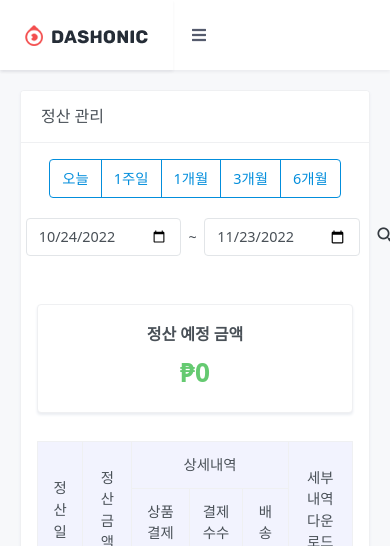
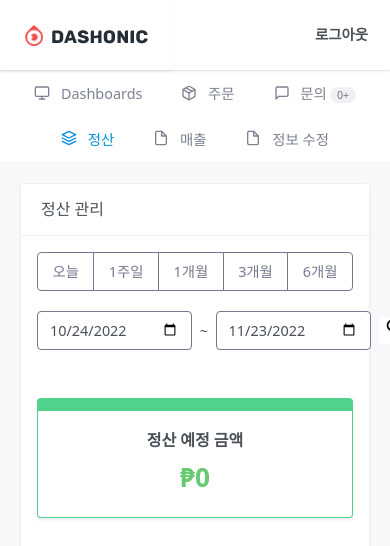
Before and after one commit to newsoft111/utoville-ecommerce-seller, a Django app: page /profit/ in a window 390 px wide. Shown: the top 546 px of the page. Run offline with Django 4.2, Linux system fonts and the light colour scheme; the visitor is signed in with stand-in values (Sample User, id 1); data that the repository does not hold is empty; some libraries are stand-ins or nearby versions.

Commit message:
정보 수정, 유효성 체크

```diff
--- a/account/urls.py
+++ b/account/urls.py
@@ -13,9 +13,7 @@ urlpatterns = [
 	#path('re/verify/email/', views.re_verify, name='re_verify'),
 	path('mypage/',
 		include([
-			path('orders/', views.my_order, name='my_order'),
-			path('subs/', views.subscription, name='subscription'),
-			path('cancel/', views.cancel, name='cancel'),
+			path('', views.my_profile, name='profile'),
 		])
 	)
 ]
--- /dev/null
+++ b/static/css/custom.css
@@ -0,0 +1,61 @@
+.custom-blockquote.blockquote.blockquote-outline-success {
+    border: 1px solid #51d28c;
+    border-left: 4px solid #51d28c;
+}
+.custom-blockquote.blockquote.blockquote-outline-primary {
+    border: 1px solid #038edc;
+    border-left: 4px solid #038edc;
+}
+.custom-blockquote.blockquote.blockquote-outline-danger {
+    border: 1px solid #f34e4e;
+    border-left: 4px solid #f34e4e;
+}
+.custom-blockquote.blockquote.blockquote-outline-purple {
+    border: 1px solid #564ab1;
+    border-left: 4px solid #564ab1;
+}
+.custom-blockquote.blockquote.blockquote-outline-secondary {
+    border: 1px solid #74788d;
+    border-left: 4px solid #74788d;
+}
+.custom-blockquote.blockquote.blockquote-outline-dark {
+    border: 1px solid #343a40;
+    border-left: 4px solid #343a40;
+}
+.custom-blockquote.blockquote.blockquote-outline-light {
+    border: 1px solid #f5f6f8;
+    border-left: 4px solid #f5f6f8;
+}
+.custom-blockquote.blockquote {
+	border-left: 3px solid;
+}
+
+.sales-all {
+	border-top: 13px solid #ef6866;
+	border-left: 1px solid #ef6866;
+	border-right: 1px solid #ef6866;
+	border-bottom: 1px solid #ef6866;
+}
+.pay-done {
+    border-top: 13px solid #51d28c;
+    border-left: 1px solid #51D28C;
+    border-right: 1px solid #51d28c;
+    border-bottom: 1px solid #51d28c;
+}
+.pay-refund {
+    border-top: 13px solid #ffc13f;
+    border-left: 1px solid #ffc13f;
+    border-right: 1px solid #ffc13f;
+    border-bottom: 1px solid #ffc13f;
+}
+.pay-calculate {
+	border-top: 13px solid #0d6efd;
+    border-left: 1px solid #0d6efd;
+    border-right: 1px solid #0d6efd;
+    border-bottom: 1px solid #0d6efd;
+}
+
+.underline {
+	text-decoration: underline;
+	text-underline-position: under;
+}
--- a/static/js/custom.js
+++ b/static/js/custom.js
@@ -90,3 +90,19 @@ function serialize (rawData) {
 
 	return rtnData;
 }
+
+// 이메일 정규표현식
+function email_check(email) {
+    let regex=/([\w-\.]+)@((\[[0-9]{1,3}\.[0-9]{1,3}\.[0-9]{1,3}\.)|(([\w-]+\.)+))([a-zA-Z]{2,4}|[0-9]{1,3})(\]?)$/;
+    return (email != '' && email != 'undefined' && regex.test(email));   // 정규표현식 검사를 통과하면 true를 리턴
+}
+// 계좌번호 정규표현식
+function account_check(number) {
+	let regex = /^[0-9]{4}[-\s\.]?[0-9]{4}[-\s\.]?[0-9]{4}[-\s\.]?[0-9]{4}$/;  //(임시) 카드번호 4자리-4자리-4자리-4자리 유형 체크
+	return (number != '' &&  number != 'undefined' && regex.test(number));
+}
+// 비밀번호 정규표현식
+function password_check(number) {
+	let regex = /^(?=.*?[A-Z])(?=.*?[a-z])(?=.*?[0-9])(?=.*?[#?!@$ %^&*-]).{8,}$/;
+	return (number != '' &&  number != 'undefined' && regex.test(number));
+}
--- a/templates/header.html
+++ b/templates/header.html
@@ -4,7 +4,7 @@
 <html lang="en">
 <head>
 	<meta charset="utf-8" />
-        <title>Sign In | Dashonic - Admin & Dashboard Template</title>
+	<title>Utoville HouseCare Seller</title>
 	<meta name="viewport" content="width=device-width, initial-scale=1.0">
 	<meta content="Premium Multipurpose Admin & Dashboard Template" name="description" />
 	<meta content="Pichforest" name="author" />
@@ -17,9 +17,26 @@
 	<link href="{% static 'css/app.min.css' %}" id="app-style" rel="stylesheet" type="text/css" />
 	<link href="{% static 'libs/fullcalendar/main.min.css' %}" rel="stylesheet" type="text/css" />
 	<script src="{% static 'js/custom.js' %}"></script>
+	<!-- Custom css -->
+	<link href="{% static 'css/custom.css' %}" rel="stylesheet" type="text/css" />
 </head>
 
+<style>
+	@media only screen and (max-width: 992px) {
+		.topnav {
+			position: relative;
+			top: 70px;
+			text-align: center;
+		}
+		.navbar-nav {
+			display: inline-block;
 
+		}
+		.navbar-nav li {
+			display: inline-block;
+		}
+	}
+</style>
 <body data-sidebar-size="lg" data-layout-mode="light">
 	<div id="layout-wrapper">
 		<header id="page-topbar">
@@ -36,15 +53,11 @@
 							</span>
 						</a>
 					</div>
-
-						<button type="button" class="btn btn-sm px-3 font-size-16 header-item vertical-menu-btn">
-							<i class="fa fa-fw fa-bars"></i>
-						</button>
 				</div>
 
 				<div>
 					<a href="{% url 'account:logout' %}" class="btn header-item user text-start d-flex align-items-center">
-							<span class="ms-2 d-none d-sm-block user-item-desc">
+						<span class="ms-2 d-sm-block user-item-desc">
 							<span class="user-name">로그아웃</span>
 						</span>
 					</a>
@@ -66,10 +79,6 @@
 					</span>
 				</a>
 			</div>
-
-				<button type="button" class="btn btn-sm px-3 font-size-16 header-item vertical-menu-btn">
-					<i class="fa fa-fw fa-bars"></i>
-				</button>
 
 			<div data-simplebar class="sidebar-menu-scroll">
 
@@ -121,9 +130,9 @@
 
 						<li class="menu-title" data-key="t-components">Profile</li>
 						<li>
-								<a href="javascript: void(0);">
+							<a href="{% url 'account:profile' %}">
 								<i class="icon nav-icon" data-feather="user"></i>
-									<span class="menu-item">셀러정보</span>
+								<span class="menu-item">정보 수정</span>
 							</a>
 						</li>
 
@@ -134,7 +143,58 @@
 		</div>
 		<!-- Left Sidebar End -->
 
+		<!-- ========== Responsive Top Menu Start ========== -->
+		<div class="topnav">
+			<div class="container-fluid">
+				<nav class="navbar navbar-light navbar-expand-lg topnav-menu">
+					<div class="navbar-collapse" id="topnav-menu-content">
+						<ul class="navbar-nav">
+							<li class="nav-item">
+								<a class="nav-link" href="{% url 'main:index' %}">
+									<i class="icon nav-icon" data-feather="monitor"></i>
+									<span class="menu-item">Dashboards</span>
+								</a>
+							</li>
 
+							<li class="nav-item">
+								<a class="nav-link" href="{% url 'order:list' %}">
+									<i class="icon nav-icon" data-feather="package"></i>
+								   <span class="menu-item">주문</span>
+								</a>
+							</li>
+
+							<li class="nav-item">
+								<a class="nav-link" href="{% url 'qna:list' %}">
+									<i class="icon nav-icon" data-feather="message-square"></i>
+									<span class="menu-item">문의</span>
+									<span class="badge rounded-pill badge-soft-secondary">{{counter_new_qna}}+</span>
+								</a>
+							</li>
+
+							<li class="nav-item">
+								<a class="nav-link" href="{% url 'profit:list' %}">
+									<i class="icon nav-icon" data-feather="layers"></i>
+									<span class="menu-item">정산</span>
+								</a>
+							</li>
+
+							<li class="nav-item">
+								<a class="nav-link" href="{% url 'revenue:list' %}">
+									<i class="icon nav-icon" data-feather="file"></i>
+									<span class="menu-item">매출</span>
+								</a>
+							</li>
+							<li class="nav-item">
+								<a class="nav-link" href="{% url 'account:profile' %}">
+									<i class="icon nav-icon" data-feather="file"></i>
+									<span class="menu-item">정보 수정</span>
+								</a>
+							</li>
+						</ul>
+					</div>
+				</nav>
+			</div>
+		</div>
 
 		<!-- ============================================================== -->
 		<!-- Start right Content here -->
--- a/templates/profit/profit_list.html
+++ b/templates/profit/profit_list.html
@@ -6,16 +6,13 @@
 {% load mathfilters %}
 
 <style>
-@media only screen and (max-width: 767px){
-	.date-btn-main {
-		flex-wrap: wrap;
-	}
-	#date-btn {
+@media only screen and (max-width: 767px) {
+	.btn-group {
+		width: 100% !important;
 		margin-bottom: 20px;
 	}
 }
 </style>
-<!-- Begin page -->
 <div class="page-content">
 	<div class="container-fluid">
 		<div class="row">
@@ -25,31 +22,24 @@
 						<h4 class="card-title">정산 관리</h4>
 					</div>
 					<div class="card-body p-3">
-						<!-- <div class="text-start my-5">
-							<h5 class="fw-bold">n월 정산요약</h5>
-							<div class="d-flex justify-content-between">
-								<p>정산 지급 예정일: YYYY-MM-DD</p>
-								<P>정산 계좌: </P>
-								<P>정산 예정 금액: 0원</P>
+						<div class="d-md-flex justify-content-center align-items-center mb-5">
+							<div class="btn-group" id="date-btn">
+								<button type="button" class="btn btn-outline-secondary" onclick="todayBtn()">오늘</button>
+								<button type="button" class="btn btn-outline-secondary" onclick="lastWeekBtn()">1주일</button>
+								<button type="button" class="btn btn-outline-secondary" onclick="lastOneMonthBtn()">1개월</button>
+								<button type="button" class="btn btn-outline-secondary" onclick="lastThreeMonthBtn()">3개월</button>
+								<button type="button" class="btn btn-outline-secondary" onclick="lastSixMonthBtn()">6개월</button>
 							</div>
-						</div> -->
-						<div class="d-flex justify-content-center align-items-center mb-5 date-btn-main">
-							<div class="btn-group" id="date-btn">
-								<button type="button" class="btn btn-outline-primary" onclick="todayBtn()">오늘</button>
-								<button type="button" class="btn btn-outline-primary" onclick="lastWeekBtn()">1주일</button>
-								<button type="button" class="btn btn-outline-primary" onclick="lastOneMonthBtn()">1개월</button>
-								<button type="button" class="btn btn-outline-primary" onclick="lastThreeMonthBtn()">3개월</button>
-								<button type="button" class="btn btn-outline-primary" onclick="lastSixMonthBtn()">6개월</button>
-							</div>
-							<hr>
-							<div class="d-flex align-items-center ms-5">
-								<input class="form-control form-radius" name="start_date" type="date" id="start-date-input">
-								&nbsp;&nbsp;~&nbsp;&nbsp;
-								<input class="form-control form-radius" name="end_date" type="date" id="end-date-input">
-								<a href="#searchCollapse" data-bs-target="#" data-bs-toggle="collapse" class="nav-link search-link lh-1 text-dark">
-									<i class="bx bx-search-alt-2 fs-4"></i>
-								</a>
-							</div>
+							<form action="{{request.path}}" method="GET" name="dateSearchForm">
+								<div class="d-flex align-items-center ms-md-5 ms-0">
+									<input class="form-control form-radius border-secondary" name="start_date" type="date" id="start-date-input">
+									&nbsp;&nbsp;~&nbsp;&nbsp;
+									<input class="form-control form-radius border-secondary" name="end_date" type="date" id="end-date-input">
+									<button type="submit" data-bs-target="#" data-bs-toggle="collapse" class="ms-2 border-0 bg-white">
+										<i class="bx bx-search-alt-2 fs-4"></i>
+									</button>
+								</div>
+							</form>
 						</div>
 						<div class="row justify-content-center">
 							<div class="col-md-6">
@@ -87,7 +77,7 @@
 										<td>
 											<div class="excel-btn">
 												<a href="{% url 'profit:export' %}?id={{profit_done_obj.pk}}">
-													<span class="btn btn-outline-secondary"><img class="me-2" style="width: 40px;" src="{% static 'images/down_i.png' %}">Excel Download</span>
+													<span class="btn btn-white underline"><img class="me-2" style="width: 40px;" src="{% static 'images/down_i.png' %}">Excel Download</span>
 												</a>
 											</div>
 										</td>
@@ -146,10 +136,27 @@
 </div>
 
 <script>
-document.getElementById("start-date-input").value = new Date().toISOString().slice(0,10);
+//==============================
+// URL 파라미터 날짜 시작일에 적용
+//==============================
+
+const curUrl = window.location.href;
+const url = new URL(curUrl);
+const urlParams = url.searchParams;
+
+/*종료 날짜 오늘 날짜로 지정*/
 document.getElementById("end-date-input").value = new Date().toISOString().slice(0,10);
 
-lastOneMonthBtn();
+/*새로 페이지 들어올 시 한달 전 날짜로 셋팅*/
+if (urlParams.has('start_date') == false) {
+	lastOneMonthBtn();
+}else{
+	document.getElementById("start-date-input").value = urlParams.get('start_date');
+}
+
+//==============================
+// 기간별 날짜 적용
+//==============================
 
 function todayBtn(){
 	document.getElementById("start-date-input").value = new Date().toISOString().slice(0,10);
```
Also changed, not shown: account/views.py (+2 -9 lines), templates/account/my_profile.html (added, +167 -0 lines), templates/order/order_list.html (+9 -27 lines), templates/qna/qna_list.html (+3 -19 lines), templates/revenue/revenue_list.html (+45 -19 lines), static/images/down_i.png (added). Lines whose indentation alone changed are shown as unchanged.
